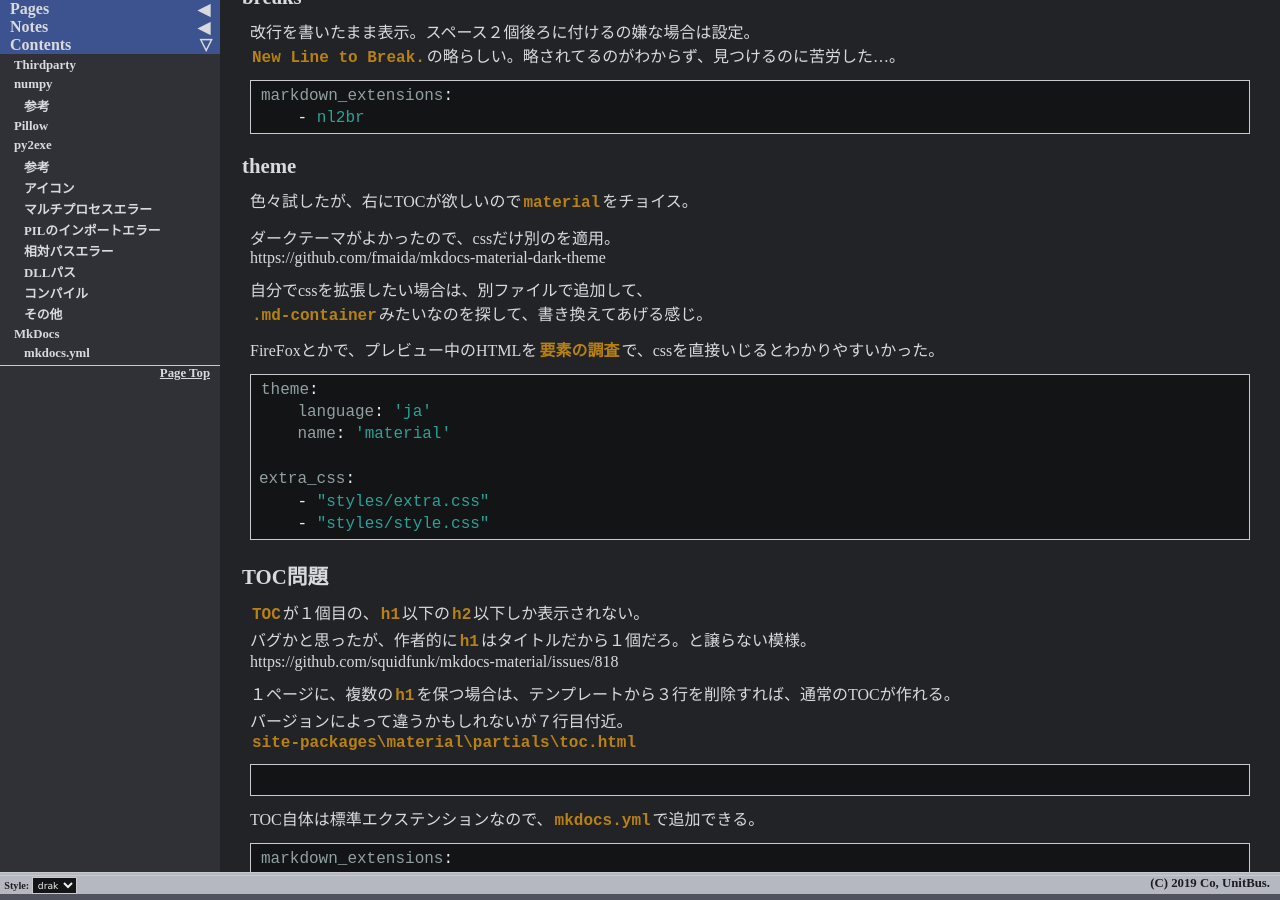
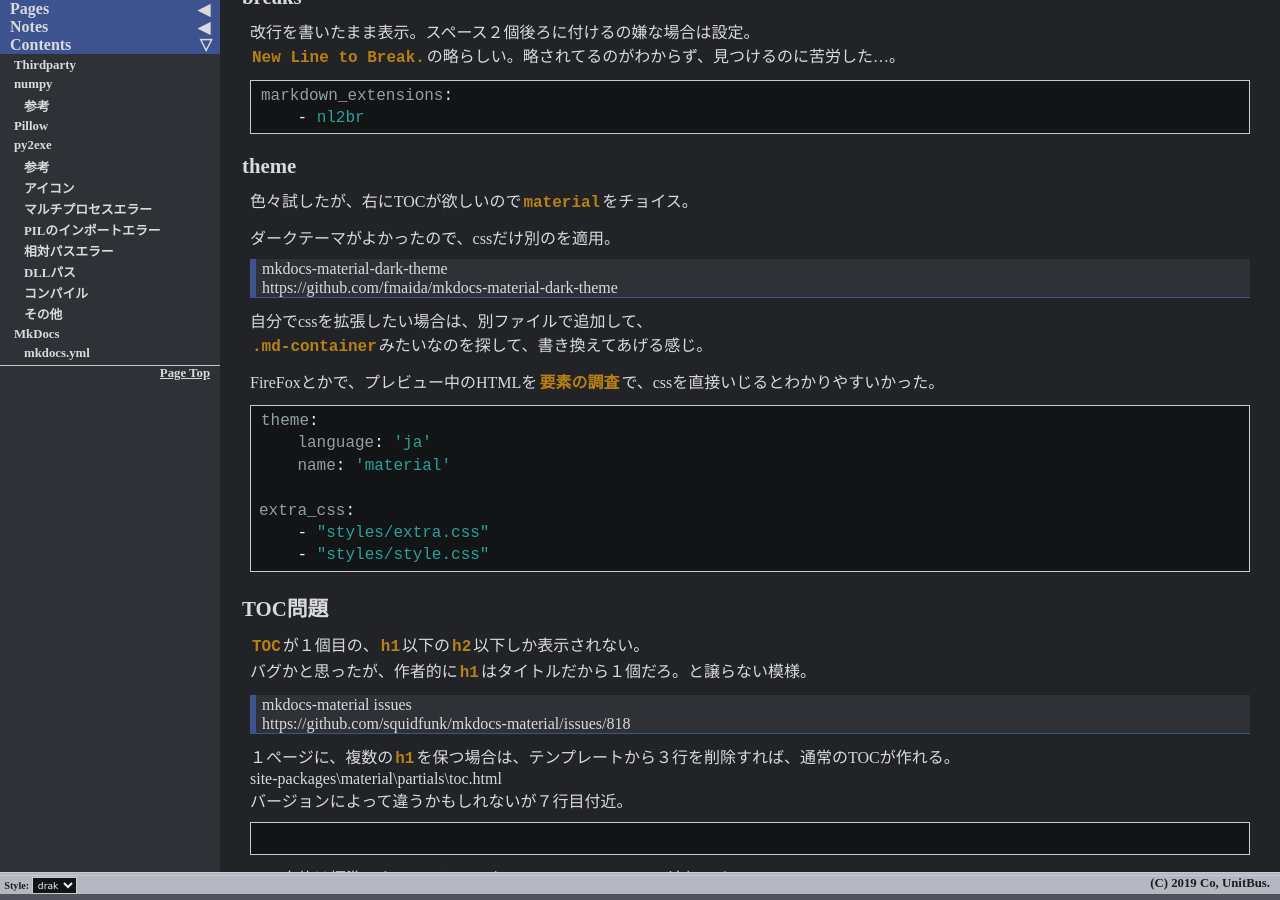
Before and after one commit to unitbus/unitbus.github.io, a Jekyll site: the page built from pages/notes/python/thirdparty.md, in a window 1280 px wide and 900 px high, scrolled down 3437 px. Built offline with Jekyll 4.4.1, drawn with Linux system fonts in a browser that asks for light colours.

Commit message:
Update thirdparty.md

````diff
--- a/pages/notes/python/thirdparty.md
+++ b/pages/notes/python/thirdparty.md
@@ -198,6 +198,8 @@ markdown_extensions:
 色々試したが、右にTOCが欲しいので`material`をチョイス。
 
 ダークテーマがよかったので、cssだけ別のを適用。
+
+> mkdocs-material-dark-theme
 https://github.com/fmaida/mkdocs-material-dark-theme
 
 自分でcssを拡張したい場合は、別ファイルで追加して、
@@ -219,11 +221,13 @@ extra_css:
 
 `TOC`が１個目の、`h1`以下の`h2`以下しか表示されない。
 バグかと思ったが、作者的に`h1`はタイトルだから１個だろ。と譲らない模様。
+
+> mkdocs-material issues
 https://github.com/squidfunk/mkdocs-material/issues/818
 
 １ページに、複数の`h1`を保つ場合は、テンプレートから３行を削除すれば、通常のTOCが作れる。
+site-packages\material\partials\toc.html
 バージョンによって違うかもしれないが７行目付近。
-`site-packages\material\partials\toc.html`
 
 ``` html
   {% if toc | first is defined and "\x3ch1 id=" in page.content %}
````
